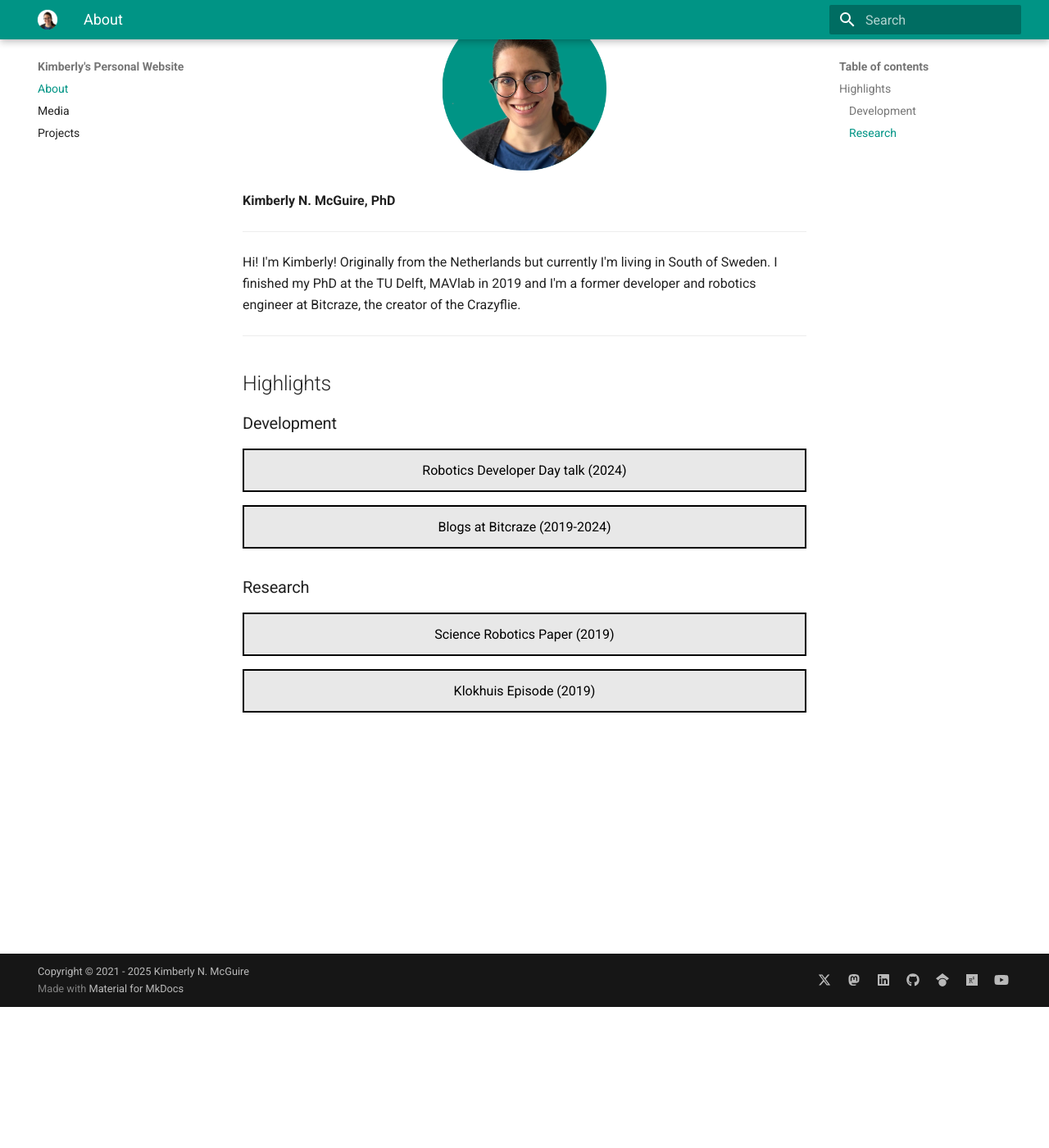
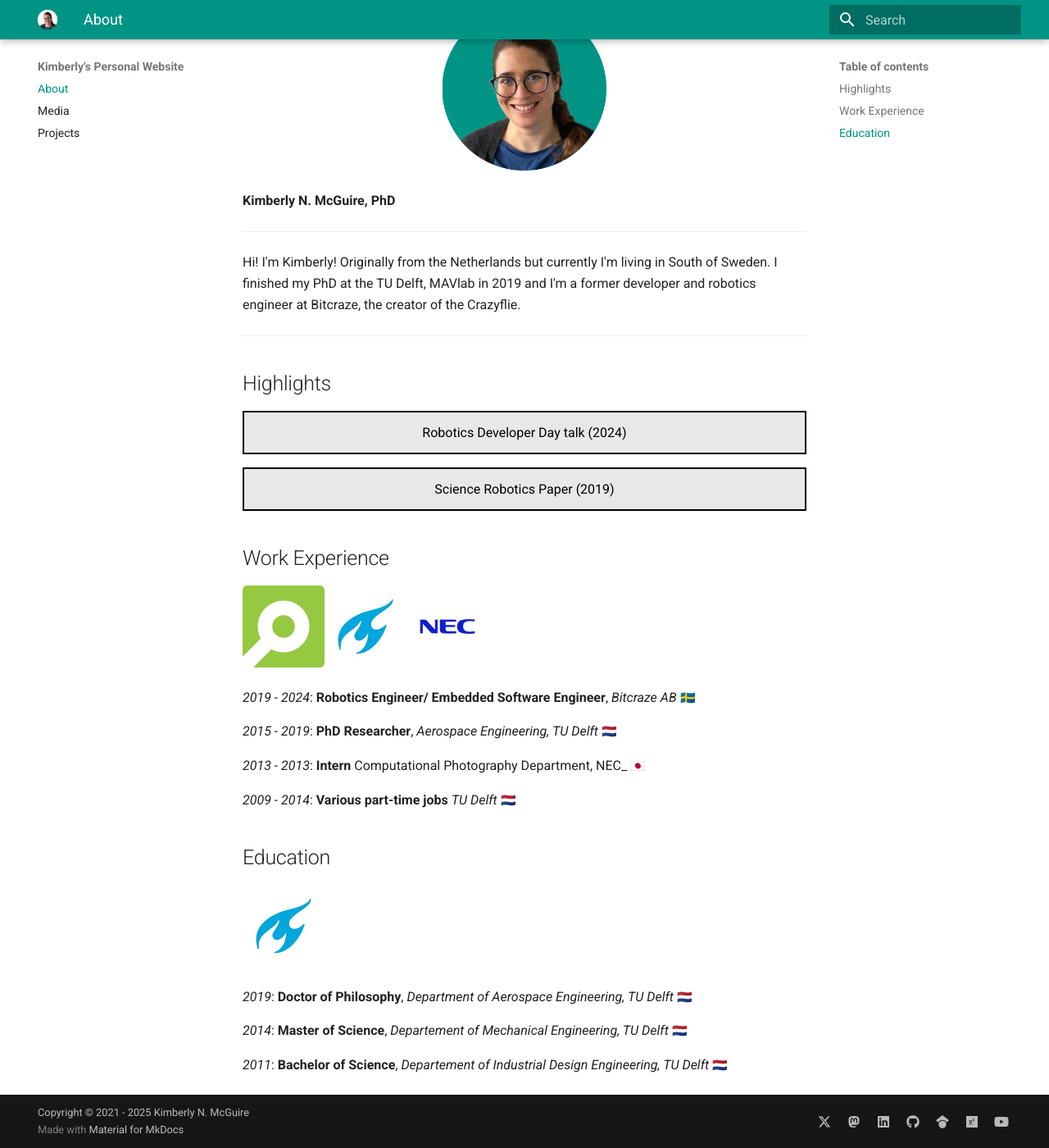
Before and after one commit to knmcguire/knmcguire.github.io, an MkDocs documentation site: the page built from docs/index.md, in a window 1280 px wide and 1400 px high, scrolled down 172 px. Shown: the whole window at 82% size. Built offline with MkDocs 1.6.1 and Material for MkDocs 9.7.7, drawn with Linux system fonts in a browser that asks for light colours; emoji names are drawn with the system emoji font.

Commit message:
Update about with experience and education

```diff
--- a/docs/index.md
+++ b/docs/index.md
@@ -17,7 +17,6 @@ ___
 
 ## Highlights
 
-### Development
 
 
 <a href="https://youtu.be/rtgt9Z1cPas"><button style="background-color: #E8E8E8;
@@ -32,20 +31,6 @@ ___
         cursor: pointer">Robotics Developer Day talk (2024)</button></a>
 
 
-<a href="https://www.bitcraze.io/author/kimberly/"><button style="background-color: #E8E8E8;
-        border: 2px solid black;
-        color: black;
-        padding: 15px 32px;
-        text-align: center;
-        text-decoration: none;
-        display: inline-block;
-        font-size: 16px;
-        width: 100%;
-        cursor: pointer">Blogs at Bitcraze (2019-2024)</button></a>
-
-
-
-### Research
 
  <a href="https://robotics.sciencemag.org/content/4/35/eaaw9710"><button style="background-color: #E8E8E8;
         border: 2px solid black;
@@ -58,13 +43,24 @@ ___
         width: 100%;
         cursor: pointer">Science Robotics Paper (2019)</button></a>
 
-<a href="https://www.hetklokhuis.nl/tv-uitzending/4482/Vliegende-robots?fbclid=IwAR2AkXTmNKiQBmSAdRNYypPjsDOtFD1A7t51WPOoib9_ZHPW-bsRaORO6rY"><button style="background-color: #E8E8E8;
-        border: 2px solid black;
-        color: black;
-        padding: 15px 32px;
-        text-align: center;
-        text-decoration: none;
-        display: inline-block;
-        font-size: 16px;
-        width: 100%;
-        cursor: pointer">Klokhuis Episode (2019)</button></a>
+## Work Experience
+
+![bitcraze](images/bitcraze.png){ width="100" }![delft](images/delft.png){ width="100" }![nec](images/nec.png){ width="100" }
+
+_2019 - 2024_: **Robotics Engineer/ Embedded Software Engineer**, _Bitcraze AB_ :se:
+
+_2015 - 2019_: **PhD Researcher**, _Aerospace Engineering, TU Delft_ :nl:
+
+_2013 - 2013_: **Intern** Computational Photography Department, NEC_ :jp:
+
+_2009 - 2014_: **Various part-time jobs**  _TU Delft_ :nl:
+
+
+## Education
+![delft](images/delft.png){ width="100" }
+
+_2019_: **Doctor of Philosophy**, _Department of Aerospace Engineering, TU Delft_ :nl:
+
+_2014_: **Master of Science**, _Departement of Mechanical Engineering, TU Delft_ :nl:
+
+_2011_: **Bachelor of Science**, _Departement of Industrial Design Engineering, TU Delft_ :nl:
--- a/mkdocs.yml
+++ b/mkdocs.yml
@@ -13,6 +13,11 @@ site_dir: _site
 
 not_in_nav: projects/*
 
+markdown_extensions:
+  - attr_list
+  - pymdownx.emoji:
+      emoji_index: !!python/name:material.extensions.emoji.twemoji
+      emoji_generator: !!python/name:material.extensions.emoji.to_svg
 extra:
   social:
     - icon: fontawesome/brands/x-twitter
```
Also changed, not shown: docs/images/bitcraze.png (added), docs/images/delft.png (added), docs/images/nec.png (added).
